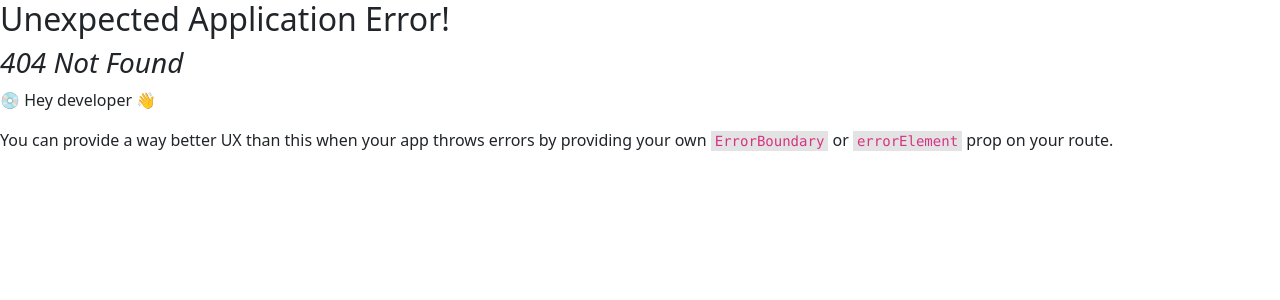
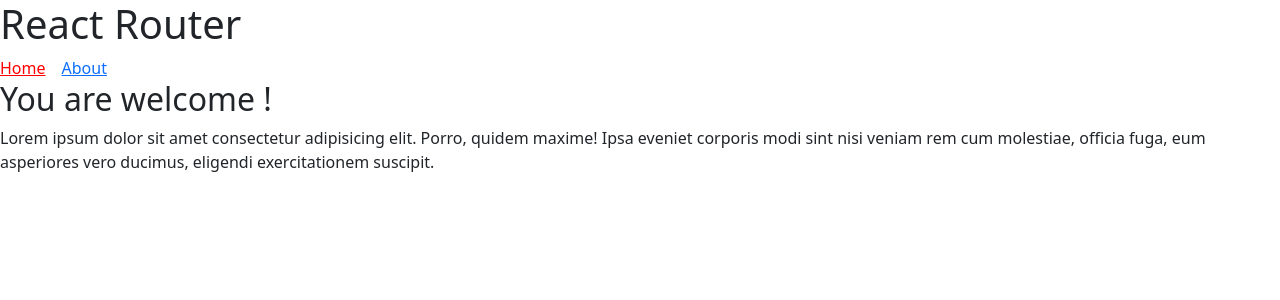
Before and after one commit to cahangirasgerov2003/React_router, a React (Create React App) app in the folder react-router/: page /client in a window 1280 px wide. Before the commit this address had no page. Shown: the top 300 px of the page. Built offline with nearby package versions, Linux system fonts and the light colour scheme; the HTML template or start-up script is replaced by a standard one.

Commit message:
Layout file will be added for fixed parts

```diff
--- /dev/null
+++ b/react-router/src/layouts/MainLayout.js
@@ -0,0 +1,24 @@
+import React from "react";
+
+import { NavLink, Outlet } from "react-router-dom";
+
+const MainLayout = () => {
+  return (
+    <div className="main-layout">
+      <header>
+        <h1>React Router</h1>
+        <nav>
+          <NavLink to="" className="me-3">
+            Home
+          </NavLink>
+          <NavLink to="about">About</NavLink>
+        </nav>
+      </header>
+      <main>
+        <Outlet />
+      </main>
+    </div>
+  );
+};
+
+export default MainLayout;
--- a/react-router/src/pages/About.jsx
+++ b/react-router/src/pages/About.jsx
@@ -1,16 +1,6 @@
-import { NavLink } from "react-router-dom";
-
 function About() {
     return (
       <div className="about">
-        <nav>
-            <NavLink to="/" className="me-3">
-                Home
-            </NavLink>
-            <NavLink to="/about">
-                About
-            </NavLink>
-        </nav>
         <h2>Info us !</h2>
         <p>
           Lorem ipsum dolor, sit amet consectetur adipisicing elit. Perspiciatis
--- a/react-router/src/pages/Home.jsx
+++ b/react-router/src/pages/Home.jsx
@@ -1,16 +1,6 @@
-import { NavLink } from "react-router-dom";
-
 function Home() {
     return (
         <div className="home">
-        <nav>
-            <NavLink to="/" className="me-3">
-                Home
-            </NavLink>
-            <NavLink to="/about">
-                About
-            </NavLink>
-        </nav>
         <h2>You are welcome !</h2>
         <p>
             Lorem ipsum dolor sit amet consectetur adipisicing elit. Porro, quidem
```
Also changed, not shown: react-router/src/components/App.js (+10 -4 lines).
